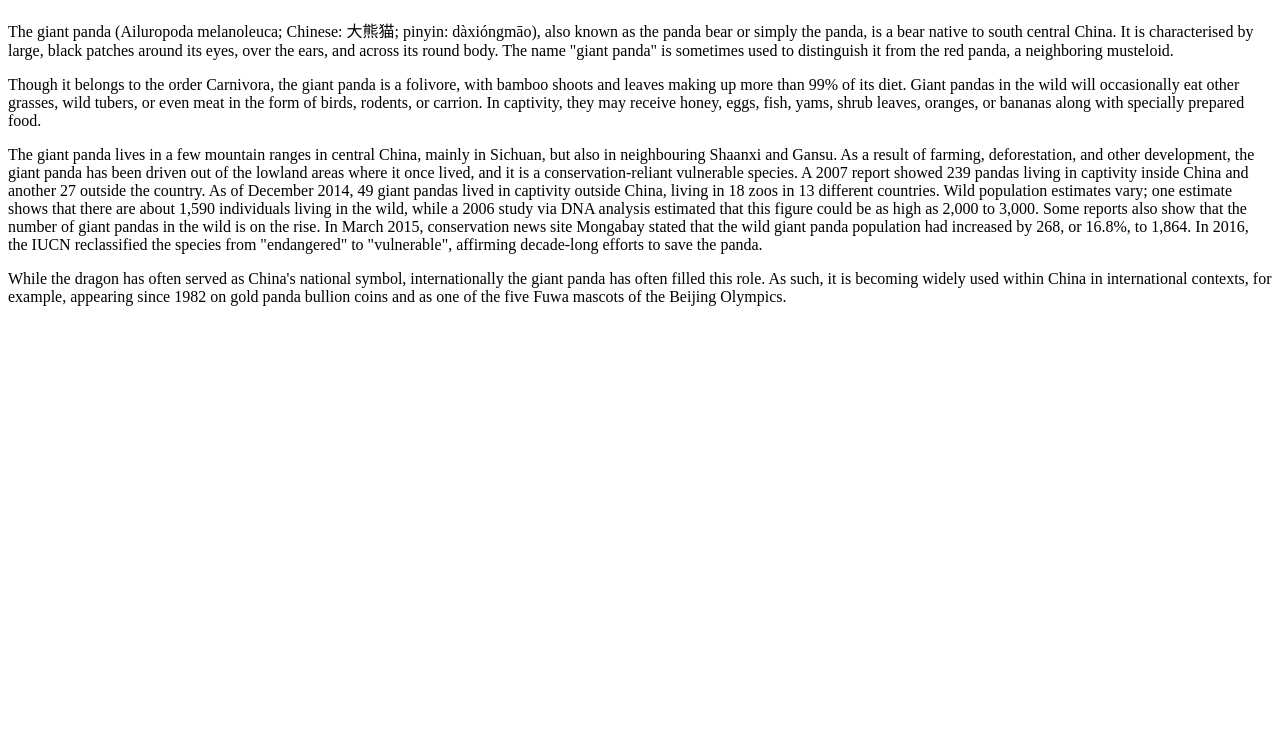
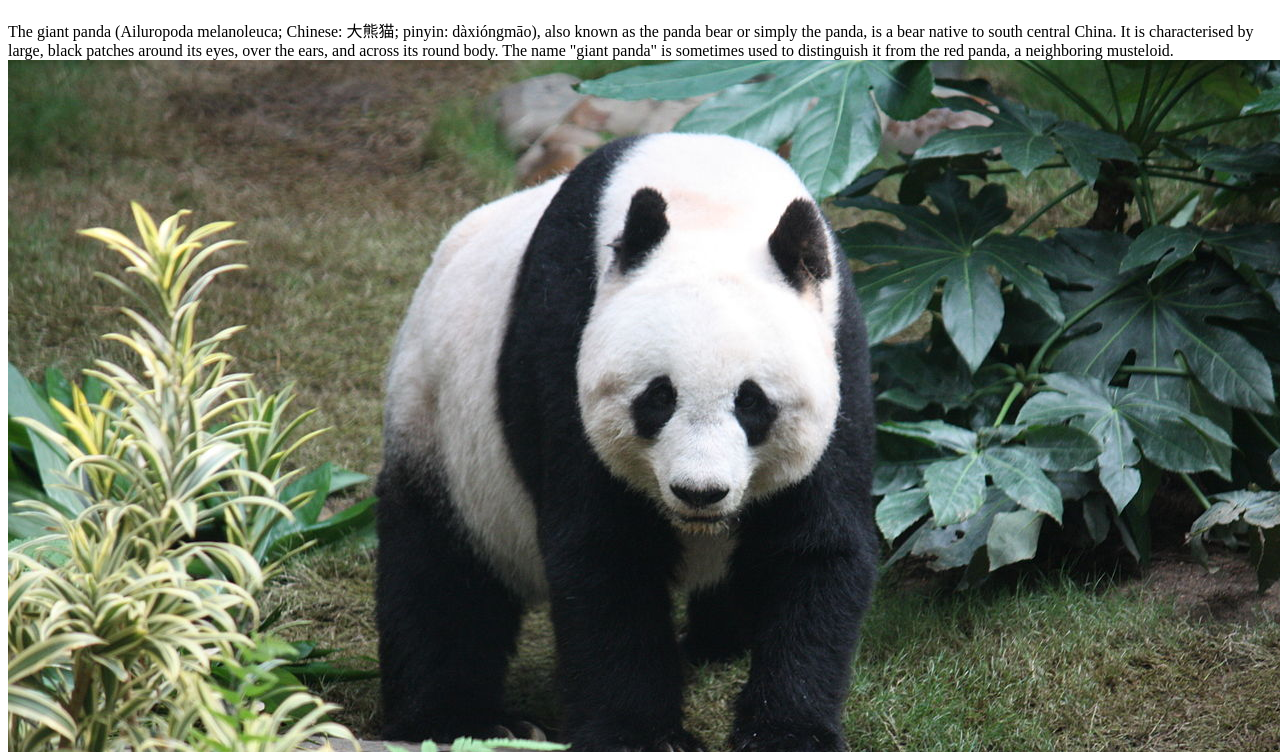
Before and after one commit to Josse99/GiantPanda, a plain HTML site: page index.html in a window 1280 px wide. Shown: the part 48-800 px from the top of the page. Drawn offline with Linux system fonts and the light colour scheme.

Commit message:
added pic

```diff
--- a/index.html
+++ b/index.html
@@ -1,6 +1,8 @@
 <h1>Giant Panda</h1>
 
 <p>The giant panda (Ailuropoda melanoleuca; Chinese: 大熊猫; pinyin: dàxióngmāo), also known as the panda bear or simply the panda, is a bear native to south central China. It is characterised by large, black patches around its eyes, over the ears, and across its round body. The name "giant panda" is sometimes used to distinguish it from the red panda, a neighboring musteloid.
+
+<img src="Grosser_Panda.jpg"/>
 
  <p>Though it belongs to the order Carnivora, the giant panda is a folivore, with bamboo shoots and leaves making up more than 99% of its diet. Giant pandas in the wild will occasionally eat other grasses, wild tubers, or even meat in the form of birds, rodents, or carrion. In captivity, they may receive honey, eggs, fish, yams, shrub leaves, oranges, or bananas along with specially prepared food.</p>
 
```
Also changed, not shown: Grosser_Panda.jpg (added), image/1280px-Grosser_Panda.jpg (added), 1 other file.
